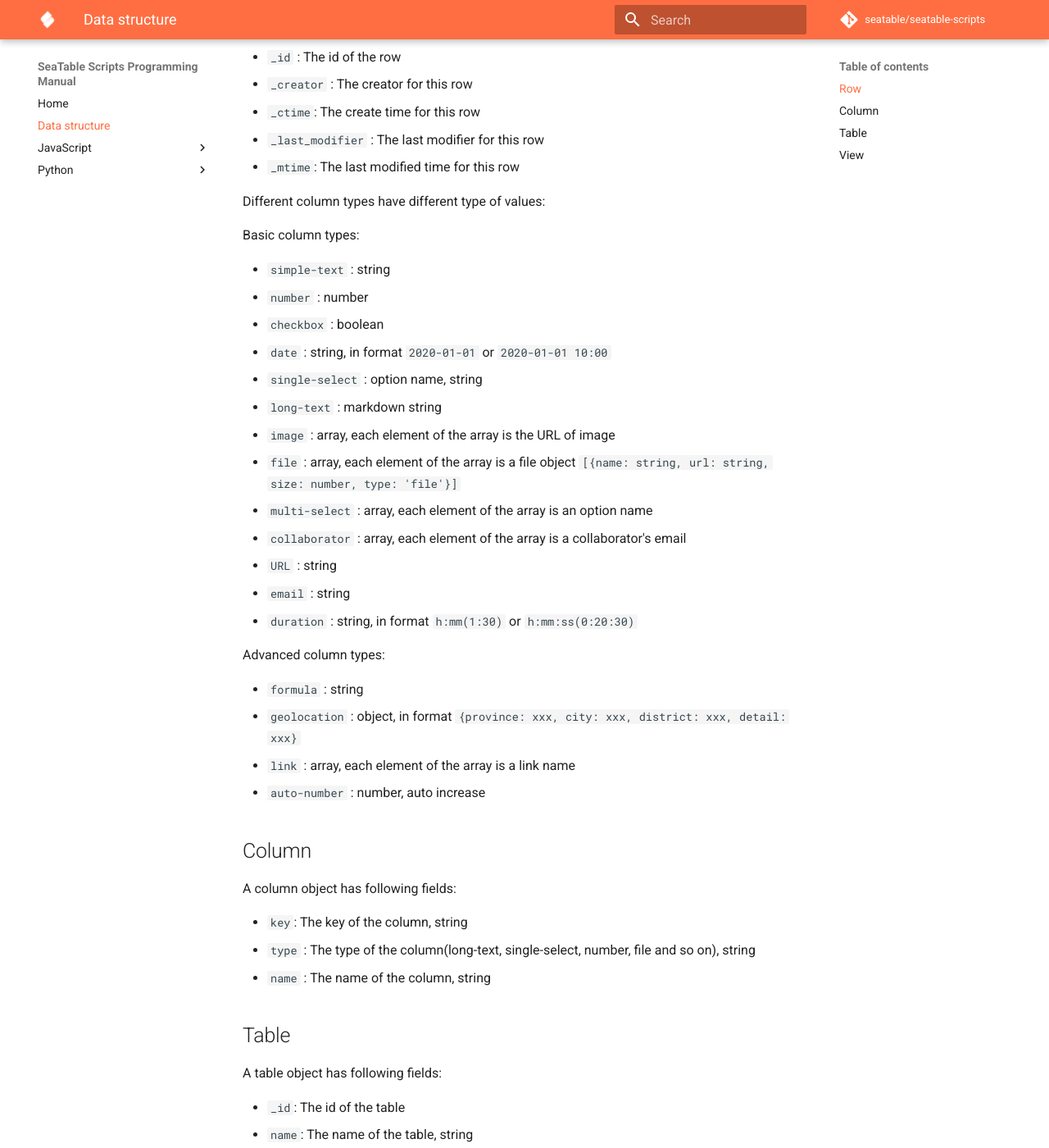
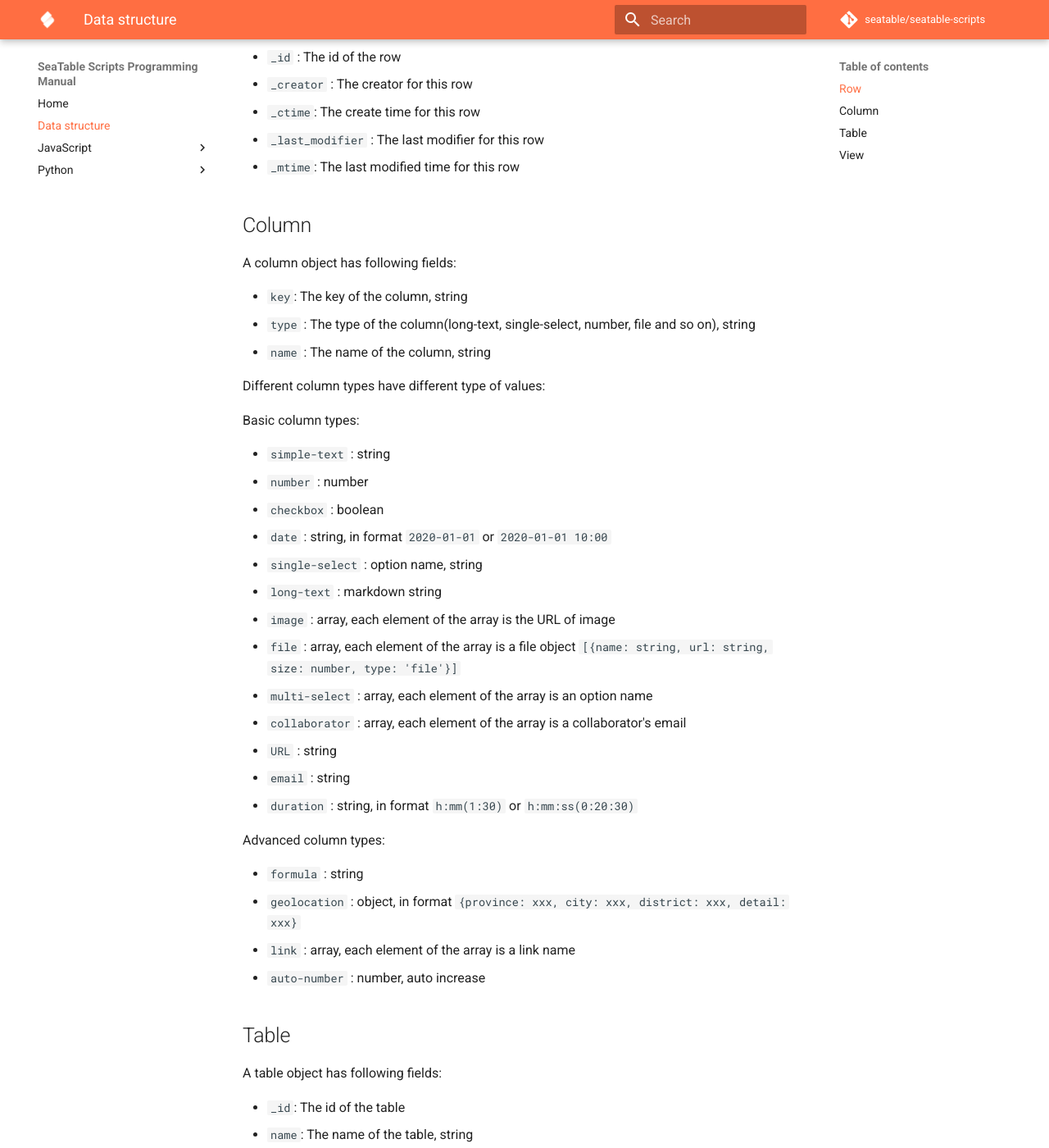
Before and after one commit to seatable/seatable-scripts, an MkDocs documentation site: the page built from manual/data-structure.md, in a window 1280 px wide and 1400 px high, scrolled down 241 px. Shown: the whole window at 82% size. Built offline with MkDocs 1.6.1 and Material for MkDocs 9.7.7, drawn with Linux system fonts in a browser that asks for light colours; comment, search, counter and statistics services are not loaded; part of the change alters nothing that is shown; some of the changed text lies outside the part shown.

```diff
--- a/manual/data-structure.md
+++ b/manual/data-structure.md
@@ -1,4 +1,4 @@
-# Row, Column, Table
+# Row, Column, Table, View
 
 ## Row
 
@@ -9,6 +9,14 @@ Row is an object, use `row['colum_name']` to get the value of a specific cell. T
 * `_ctime`: The create time for this row
 * `_last_modifier` : The last modifier for this row
 * `_mtime`: The last modified time for this row
+
+## Column
+
+A column object has following fields:
+
+* `key`:  The key of the column, string
+* `type` : The type of the column(long-text, single-select, number, file and so on), string
+* `name` : The name of the column, string
 
 Different column types have different type of values:
 
@@ -35,14 +43,6 @@ Advanced column types:
 * `link` : array, each element of the array is a link name
 * `auto-number` : number, auto increase
 
-## Column
-
-A column object has following fields:
-
-* `key`:  The key of the column, string
-* `type` : The type of the column(long-text, single-select, number, file and so on), string
-* `name` : The name of the column, string
-
 ## Table
 
 A table object has following fields:
```
